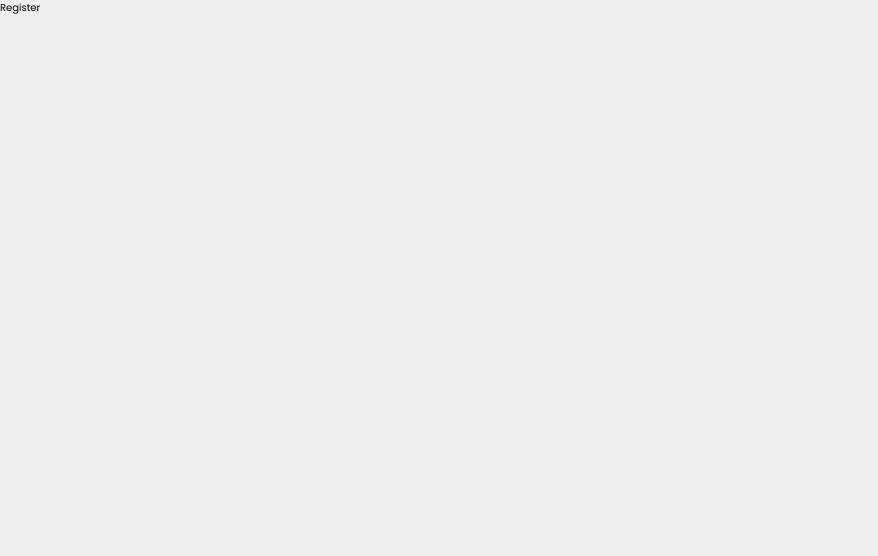
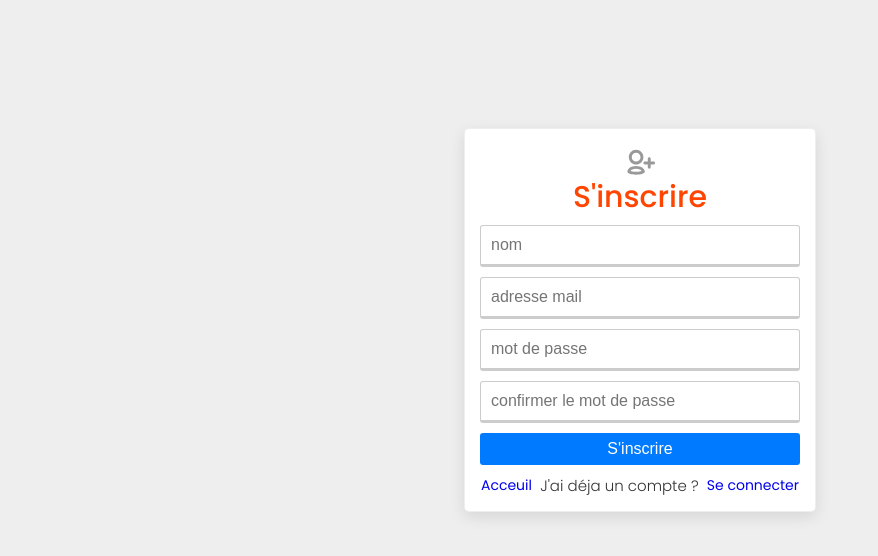
Before and after one commit to marouaneYATIME/StockPulse-frontend, a React (Create React App) app: page /register in a window 1280 px wide. Shown: the top 556 px of the page, without its empty margins (0-878 px from the left). Built offline with nearby package versions, Linux system fonts and the light colour scheme.

Commit message:
register page mockup

```diff
--- a/src/components/card/Card.js
+++ b/src/components/card/Card.js
@@ -5,7 +5,7 @@
  * file:  cardMoule.scss
  */
 
-import styles from "./Card.moule.scss"
+import styles from "./Card.module.scss"
 
 const Card = ({children, CardClass}) => {
   return (
@@ -15,4 +15,5 @@
   )
 };
 
+
 export default Card;
--- a/src/pages/auth/Login.js
+++ b/src/pages/auth/Login.js
@@ -5,12 +5,38 @@
  * file:  Login.css
  */
 
-import React from 'react'
+import React from 'react';
+import styles from"./auth.module.scss";
+import {BiLogIn} from "react-icons/bi";
+import Card from '../../components/card/Card';
+import { Link } from 'react-router-dom';
 
 const Login = () => {
   return (
-    <div>Login</div>
+    <div className={`container ${styles.auth}`}>
+      <Card>
+        <div className={styles.form}>
+          <div className='--flex-center'>
+            <BiLogIn size={35} color="#999" />
+          </div>
+          <h2>Login</h2>
+
+          <form>
+            <input type="email" placeholder='email' required name='email'/>
+            <input type="password" placeholder='mot de passe' required name='mot de passe'/>
+            <button type='submit' className='--btn --btn-primary --btn-block'>Login</button>
+          </form>
+          <Link to="/forgot">Mot de passe oublié ?</Link>
+
+          <span className={styles.register}>
+            <Link to="/">Acceuil</Link>
+            <p> &nbsp; J'ai pas de compte ? &nbsp;</p>
+            <Link to="/register">Register</Link>
+          </span>
+        </div>
+      </Card>
+    </div>
   )
-}
+};
 
-export default Login
+export default Login;
--- a/src/pages/auth/Register.js
+++ b/src/pages/auth/Register.js
@@ -5,12 +5,48 @@
  * file:  ResetPssw.css
  */
 
-import React from 'react'
+/**
+ * author : YATIME Marouane
+ * app : PFE - TaskPulse software
+ * Folder: frontend
+ * file:  Login.css
+ */
+
+import React from 'react';
+import styles from"./auth.module.scss";
+import {TiUserAddOutline} from "react-icons/ti";
+import Card from '../../components/card/Card';
+import { Link } from 'react-router-dom';
 
 const Register = () => {
   return (
-    <div>Register</div>
+    <div className={`container ${styles.auth}`}>
+      <Card>
+        <div className={styles.form}>
+          <div className='--flex-center'>
+            <TiUserAddOutline size={35} color="#999" />
+          </div>
+          <h2>S'inscrire</h2>
+
+          <form>
+            <input type="text" placeholder='nom' required name='name'/>
+            <input type="email" placeholder='adresse mail' required name='email'/>
+            <input type="password" placeholder='mot de passe' required name='password'/>
+            <input type="password" placeholder='confirmer le mot de passe' required name='password'/>
+            <button type='submit' className='--btn --btn-primary --btn-block'>S'inscrire</button>
+          </form>
+
+          <span className={styles.register}>
+            <Link to="/">Acceuil</Link>
+
+            <p> &nbsp; J'ai déja un compte ? &nbsp;</p>
+
+            <Link to="/register">Se connecter</Link>
+          </span>
+        </div>
+      </Card>
+    </div>
   )
-}
+};
 
-export default Register
+export default Register;
```
